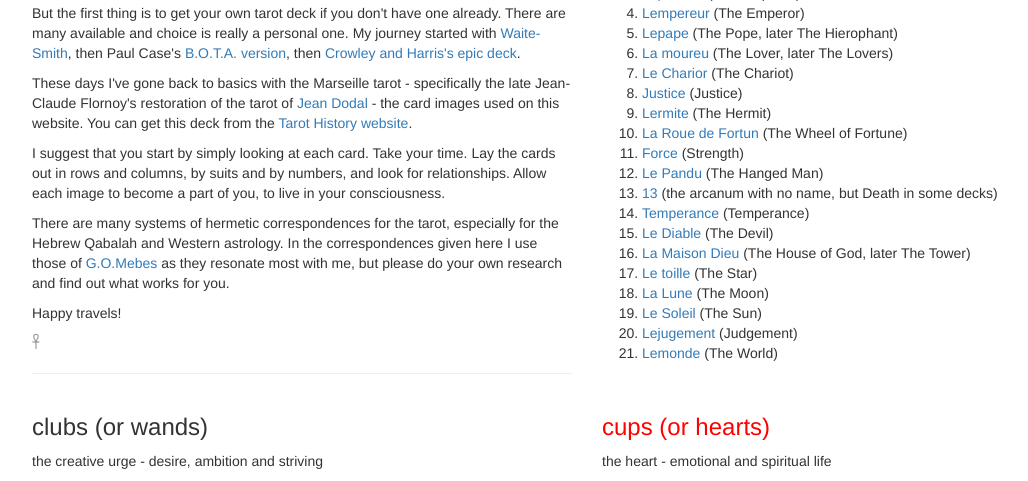
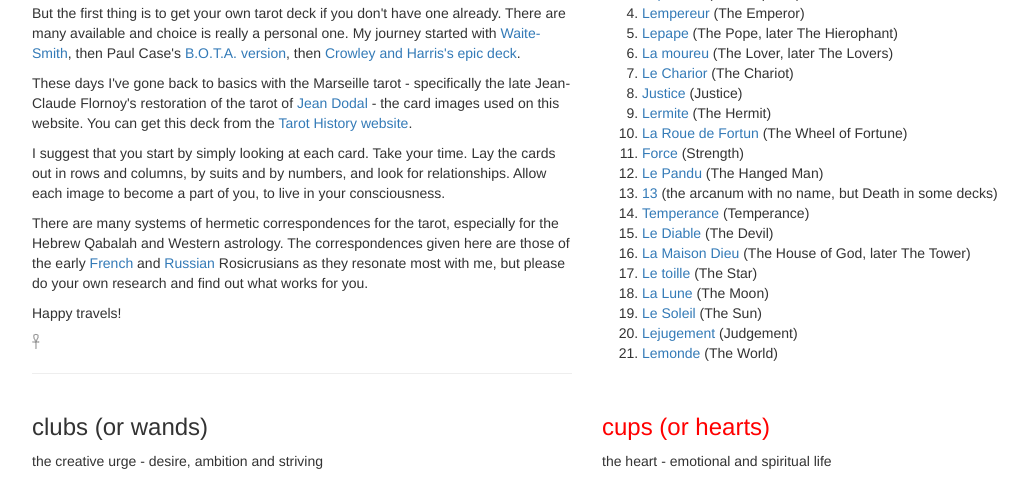
Before and after one commit to jeremytarling/python-tarot, a Flask app: page /tarot-study in a window 1280 px wide. Shown: the part 203-684 px from the top of the page, without its empty margins (53-1081 px from the left). Run offline with Flask 2, Linux system fonts and the light colour scheme; some libraries are stand-ins or nearby versions.

Commit message:
minor text edits

```diff
--- a/webapp/templates/tarot_study.html
+++ b/webapp/templates/tarot_study.html
@@ -16,9 +16,10 @@
 
         <p>I suggest that you start by simply looking at each card. Take your time. Lay the cards out in rows and columns, by suits and by numbers, and look for relationships. Allow each image to become a part of you, to live in your consciousness.</p>
 
-        <p>There are many systems of hermetic correspondences for the tarot, especially for the Hebrew Qabalah and Western astrology. In the correspondences given here I use those of <a href="https://en.wikipedia.org/wiki/G._O._Mebes" target="_new">G.O.Mebes</a> as they resonate most with me, but please do your own research and find out what works for you.</p>
+        <p>There are many systems of hermetic correspondences for the tarot, especially for the Hebrew Qabalah and Western astrology. The correspondences given here are those of the early <a href="https://en.wikipedia.org/wiki/Stanislas_de_Guaita" target="_blank">French</a> and <a href="https://en.wikipedia.org/wiki/G._O._Mebes" target="_new">Russian</a> Rosicrusians as they resonate most with me, but please do your own research and find out what works for you.</p>
 
         <p>Happy travels!</p>
+
         <p>𓋹</p>
 
         <hr />
```
Also changed, not shown: webapp/templates/reading_list.html (+9 -7 lines).
